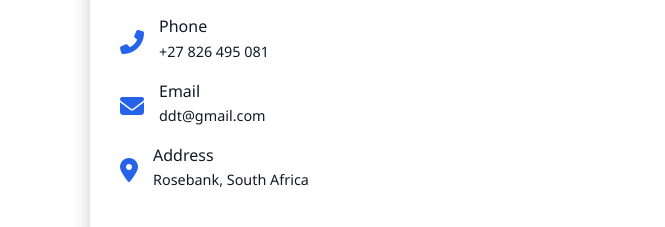
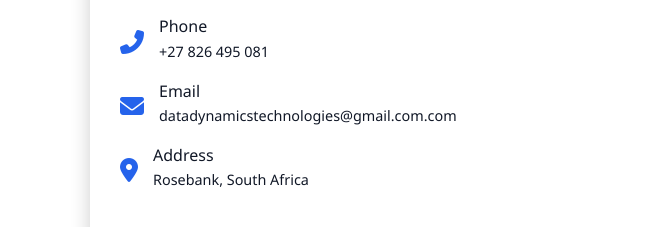
Before and after one commit to Onele-Nongindzi/Data-Dynamics-Technologies, a plain HTML site: page contact.html in a window 1280 px wide. Shown: the part 303-530 px from the top of the page, 0-665 px from the left. Drawn offline with nearby package versions, Linux system fonts and the light colour scheme; grey boxes are pictures that could not be loaded.

Commit message:
Update contact.html

```diff
--- a/contact.html
+++ b/contact.html
@@ -67,7 +67,7 @@
         <i class="fas fa-envelope"></i>
         <div>
           <h4>Email</h4>
-          <p>ddt@gmail.com</p>
+          <p>datadynamicstechnologies@gmail.com.com</p>
         </div>
       </div>
 
```
